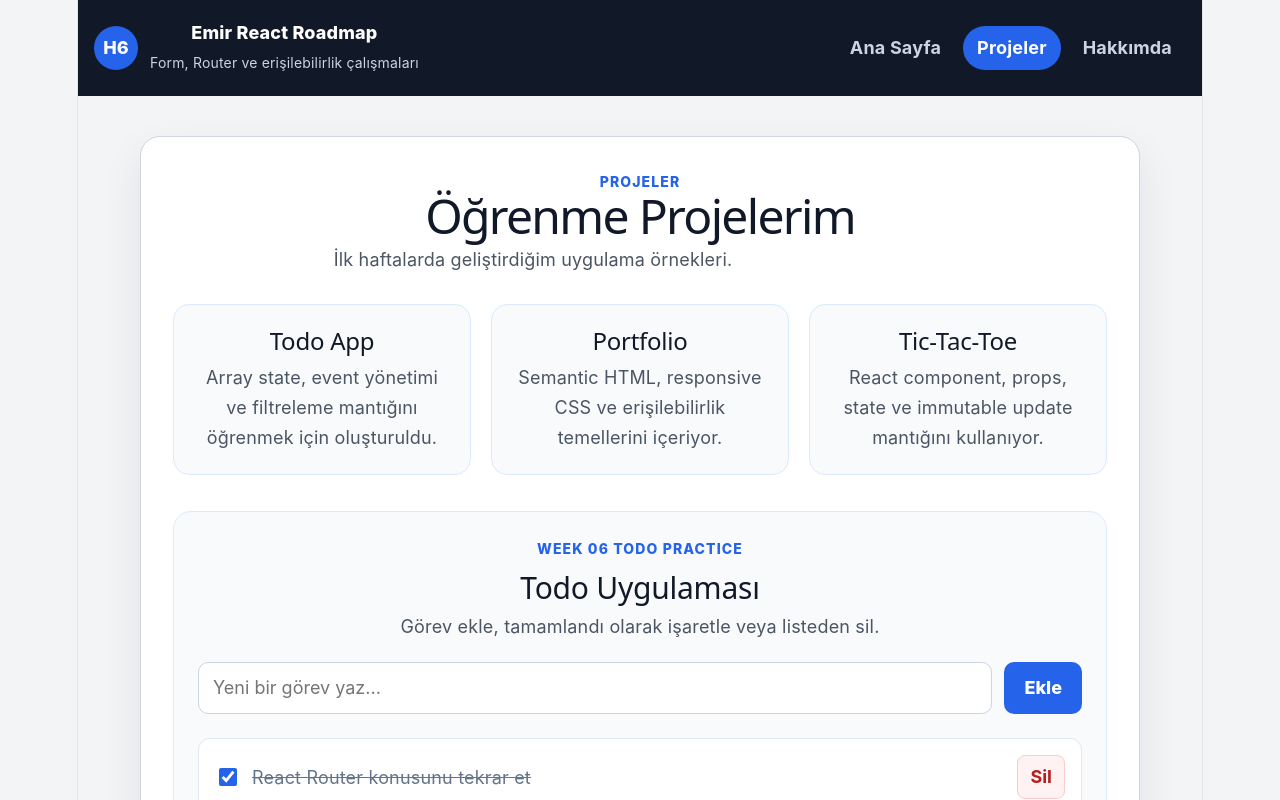
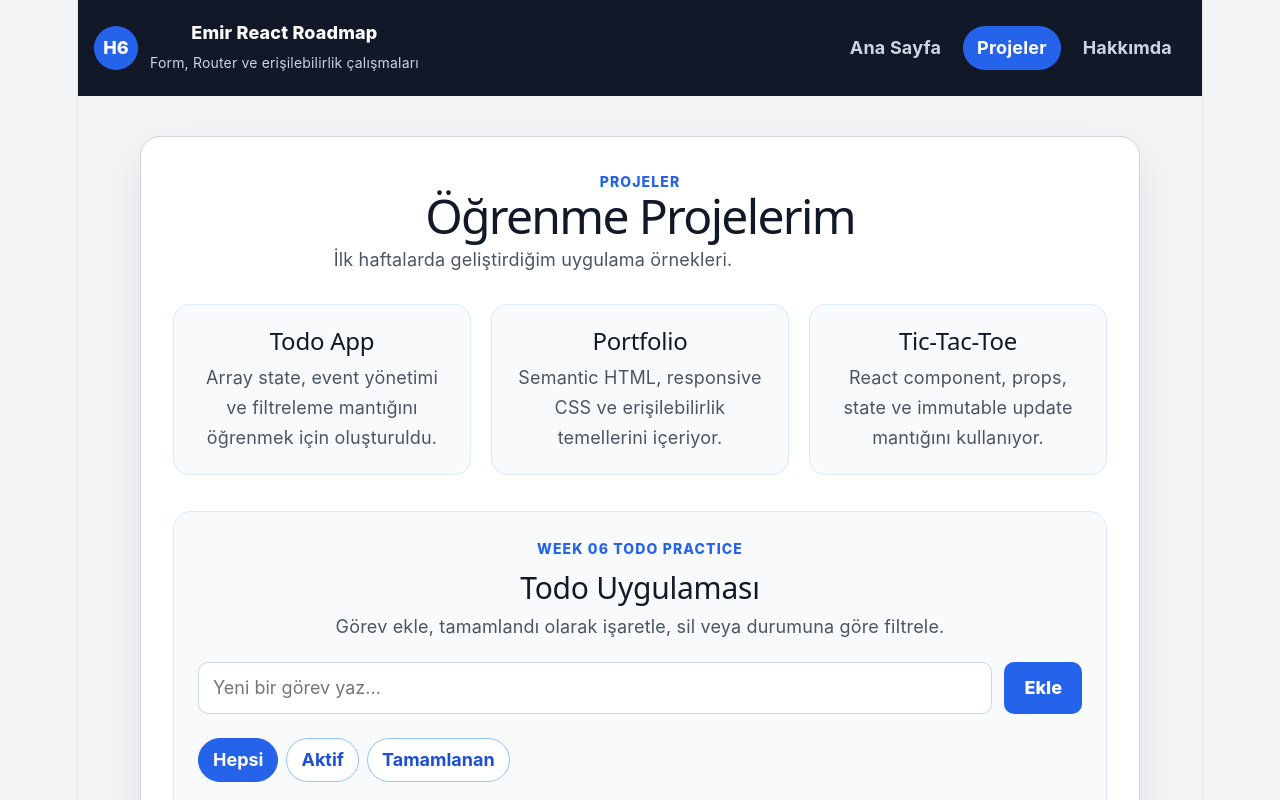
Before and after one commit to emirseren100/react-typescript-week-05-06, a React (Vite) app: page /projects in a window 1280 px wide. Shown: the top 800 px of the page. Built offline with nearby package versions, Linux system fonts and the light colour scheme.

Commit message:
add active and completed todo filters

```diff
--- a/src/components/TodoApp.css
+++ b/src/components/TodoApp.css
@@ -141,6 +141,43 @@
   clip-path: inset(50%);
 }
 
+.todo-filters {
+  display: flex;
+  flex-wrap: wrap;
+  gap: 8px;
+  margin-bottom: 20px;
+}
+
+.todo-filter-button {
+  padding: 8px 14px;
+  border: 1px solid #93c5fd;
+  border-radius: 999px;
+  background-color: #ffffff;
+  color: #1d4ed8;
+  font: inherit;
+  font-weight: 700;
+  cursor: pointer;
+}
+
+.todo-filter-button:hover {
+  background-color: #eff6ff;
+}
+
+.todo-filter-button-active {
+  border-color: #2563eb;
+  background-color: #2563eb;
+  color: #ffffff;
+}
+
+.todo-filter-button-active:hover {
+  background-color: #1d4ed8;
+}
+
+.todo-filter-button:focus-visible {
+  outline: 3px solid #facc15;
+  outline-offset: 3px;
+}
+
 @media (max-width: 600px) {
   .todo-form {
     flex-direction: column;
--- a/src/components/TodoApp.tsx
+++ b/src/components/TodoApp.tsx
@@ -10,6 +10,11 @@ type Todo = {
   title: string;
   completed: boolean;
 };
+
+type TodoFilter =
+  | "all"
+  | "active"
+  | "completed";
 
 const initialTodos: Todo[] = [
   {
@@ -35,6 +40,9 @@ function TodoApp() {
 
   const [newTodoTitle, setNewTodoTitle] =
     useState("");
+
+  const [filter, setFilter] =
+    useState<TodoFilter>("all");
 
   function handleAddTodo(
     event: FormEvent<HTMLFormElement>,
@@ -84,6 +92,30 @@ function TodoApp() {
     );
   }
 
+  const visibleTodos = todos.filter((todo) => {
+    if (filter === "active") {
+      return todo.completed === false;
+    }
+
+    if (filter === "completed") {
+      return todo.completed === true;
+    }
+
+    return true;
+  });
+
+  function getEmptyMessage() {
+    if (filter === "active") {
+      return "Aktif görev bulunmuyor.";
+    }
+
+    if (filter === "completed") {
+      return "Tamamlanan görev bulunmuyor.";
+    }
+
+    return "Henüz görev bulunmuyor.";
+  }
+
   return (
     <section
       className="todo-app"
@@ -99,8 +131,8 @@ function TodoApp() {
         </h2>
 
         <p>
-          Görev ekle, tamamlandı olarak işaretle veya
-          listeden sil.
+          Görev ekle, tamamlandı olarak işaretle,
+          sil veya durumuna göre filtrele.
         </p>
       </div>
 
@@ -132,13 +164,61 @@ function TodoApp() {
         </button>
       </form>
 
-      {todos.length === 0 ? (
+      <div
+        className="todo-filters"
+        aria-label="Görev filtreleri"
+      >
+        <button
+          type="button"
+          className={
+            filter === "all"
+              ? "todo-filter-button todo-filter-button-active"
+              : "todo-filter-button"
+          }
+          aria-pressed={filter === "all"}
+          onClick={() => setFilter("all")}
+        >
+          Hepsi
+        </button>
+
+        <button
+          type="button"
+          className={
+            filter === "active"
+              ? "todo-filter-button todo-filter-button-active"
+              : "todo-filter-button"
+          }
+          aria-pressed={filter === "active"}
+          onClick={() => setFilter("active")}
+        >
+          Aktif
+        </button>
+
+        <button
+          type="button"
+          className={
+            filter === "completed"
+              ? "todo-filter-button todo-filter-button-active"
+              : "todo-filter-button"
+          }
+          aria-pressed={
+            filter === "completed"
+          }
+          onClick={() =>
+            setFilter("completed")
+          }
+        >
+          Tamamlanan
+        </button>
+      </div>
+
+      {visibleTodos.length === 0 ? (
         <p className="todo-empty">
-          Henüz görev bulunmuyor.
+          {getEmptyMessage()}
         </p>
       ) : (
         <ul className="todo-list">
-          {todos.map((todo) => (
+          {visibleTodos.map((todo) => (
             <li
               key={todo.id}
               className="todo-item"
```
